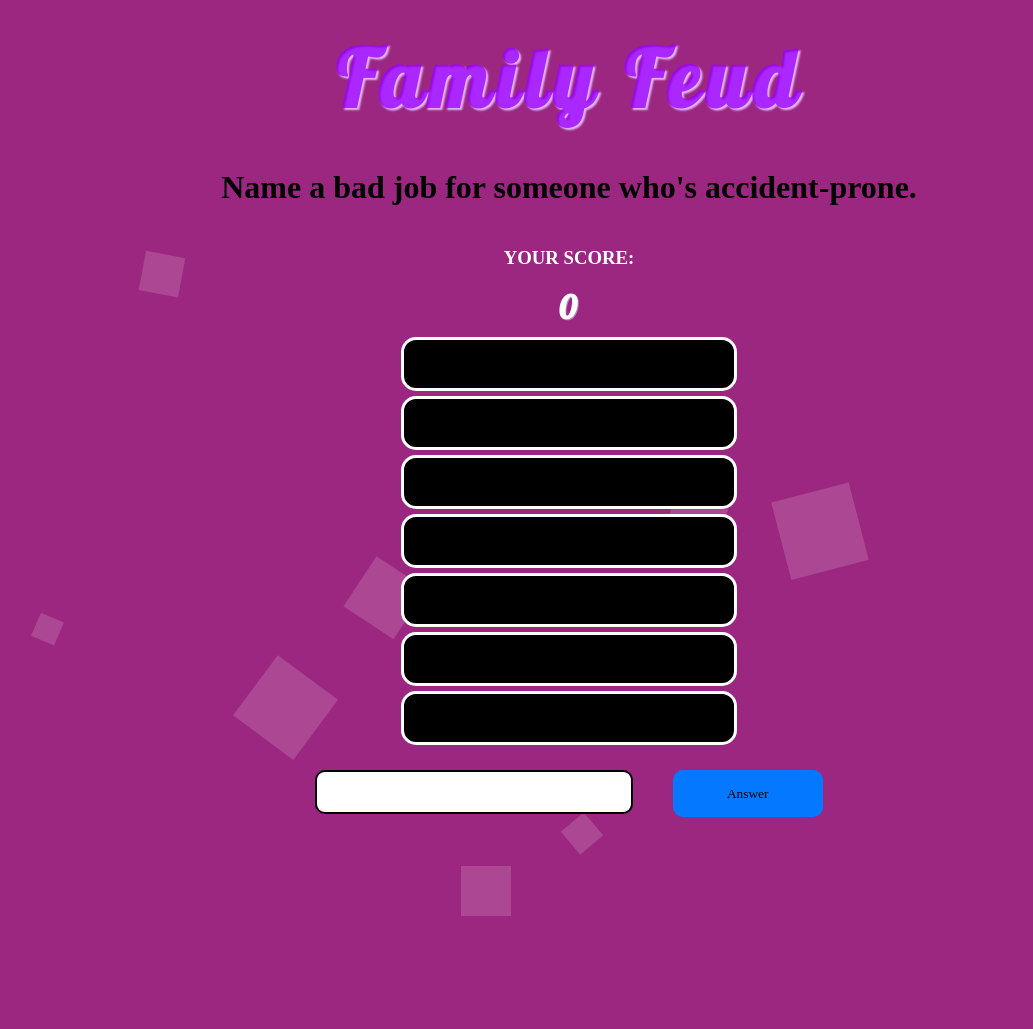
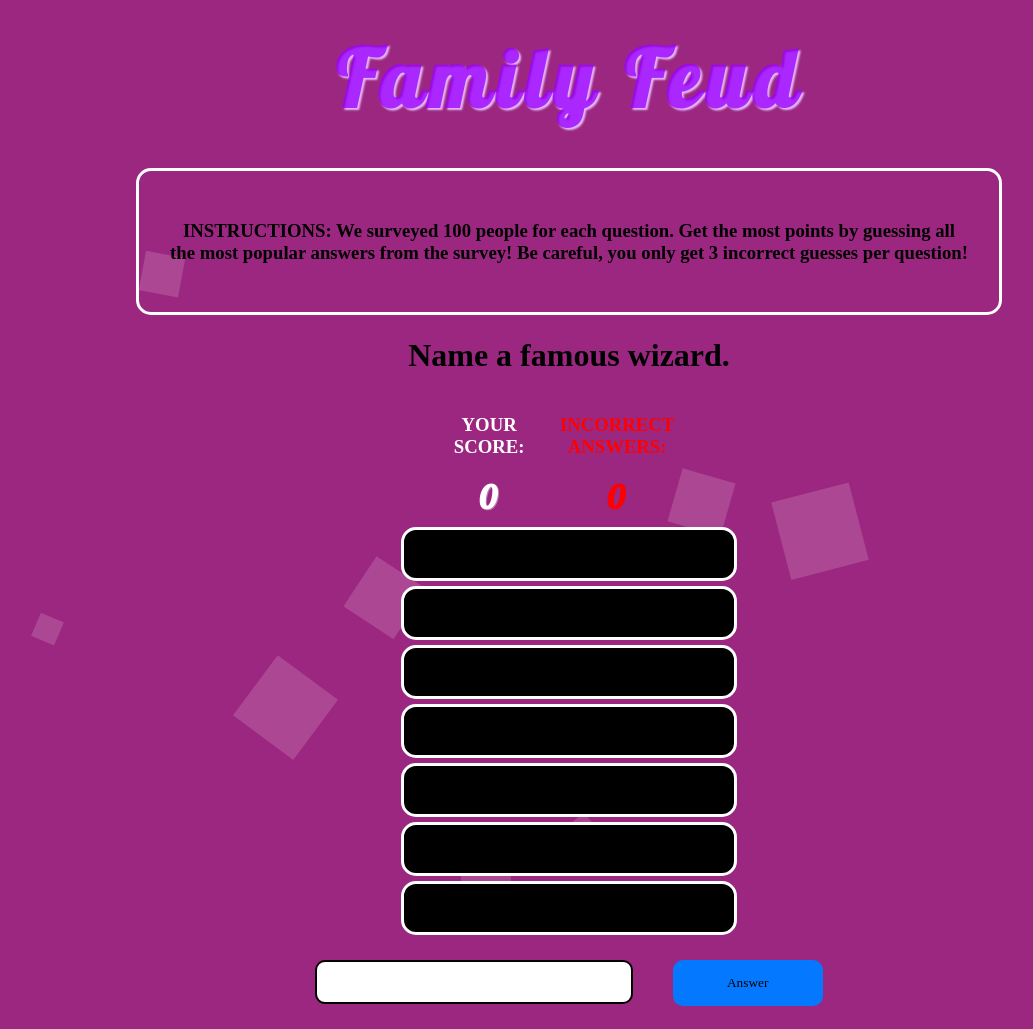
Before and after one commit to hanny242/family-feud, a plain HTML site: page index.html in a window 1280 px wide. Shown: the whole page, without its empty margins (71-1104 px from the left). Before the commit the page ends 916 px from the top, so only its background shows below. Drawn offline with Linux system fonts and the light colour scheme; a web font is replaced by a local one.

Commit message:
final product

```diff
--- a/index.html
+++ b/index.html
@@ -32,6 +32,9 @@
         </ul>
 
     </div>
+    <div class="instructions">
+        <h3>INSTRUCTIONS: We surveyed 100 people for each question. Get the most points by guessing all the most popular answers from the survey! Be careful, you only get 3 incorrect guesses per question!</h3>
+    </div>
     <div class="question">
 
     </div>
--- a/js/logic.js
+++ b/js/logic.js
@@ -8,6 +8,38 @@
         this.playerPoints = 0;
         //this.currentQuestion = this.questions[questionCounter];
         this.questions = [{
+                question: "Name a famous wizard.",
+                answers: [{
+                        answer: "Harry Potter",
+                        percentage: 37
+                    },
+                    {
+                        answer: "Merlin",
+                        percentage: 26
+                    },
+                    {
+                        answer: "Gandalf",
+                        percentage: 11
+                    },
+                    {
+                        answer: "Dr. Strange",
+                        percentage: 9
+                    },
+                    {
+                        answer: "The Wizard of Oz",
+                        percentage: 8
+                    },
+                    {
+                        answer: "Voldemort",
+                        percentage: 3
+                    },
+                    {
+                        answer: "Newt Scamander",
+                        percentage: 2
+                    }
+                ]
+            },
+            {
                 question: "Name a bad job for someone who's accident-prone.",
                 answers: [{
                         answer: "Driver",
@@ -22,7 +54,7 @@
                         percentage: 11
                     },
                     {
-                        answer: "Food Service",
+                        answer: "Waiter",
                         percentage: 10
                     },
                     {
@@ -60,34 +92,8 @@
                 ]
             },
             {
-                question: "Name something people do just once a week.",
-                answers:[{answer: "Church",
-                          percentage: 35
-                        },
-                        {
-                           answer: "Groceries",
-                           percentage: 24
-                        },
-                        {
-                            answer: "Laundry",
-                            percentage: 12
-                        },
-                        {
-                            answer: "Clean House",
-                            percentage:6
-                        },
-                        {
-                            answer: "Sleep In",
-                            percentage: 6
-                        },
-                        {
-                            answer: "Eat Out",
-                            percentage: 4
-                        }]
-            },
-            {
                 question: "Name something you might eat with a hamburger.",
-                asnwers:[{
+                answers: [{
                         answer: "Fries",
                         percentage: 60
                     },
@@ -110,42 +116,12 @@
                     {
                         answer: "Pickles",
                         percentage: 3
-                        }]
-            },
-            {
-                question: "Name a famous wizard.",
-                answers:[{
-                            answer: "Harry Potter",
-                            percentage: 37
-                        },
-                        {
-                            answer: "Merlin",
-                            percentage: 26
-                        },
-                        {
-                            answer: "Gandalf",
-                            percentage: 11
-                        },
-                        {
-                            answer: "Dr. Strange",
-                            percentage: 9
-                        },
-                        {
-                            answer: "The Wizard of Oz",
-                            percentage: 8
-                        },
-                        {
-                            answer: "Voldemort",
-                            percentage: 3
-                        },
-                        {
-                            answer: "Newt Scamander",
-                            percentage: 2
-                        }]
+                    }
+                ]
             },
             {
                 question: "Name a language that makes anything sound romantic.",
-                answers:[{
+                answers: [{
                         answer: "French",
                         percentage: 40
                     },
@@ -172,7 +148,8 @@
                     {
                         answer: "Japanese",
                         percentage: 3
-                        }]
+                    }
+                ]
             },
             {
                 question: "Name a place you might pick up a date who isn't interested in a serious relationship.",
@@ -199,11 +176,12 @@
                     {
                         answer: "The Mall",
                         percentage: 2
-                        }]
+                    }
+                ]
             },
             {
                 question: "Name a word that people yell at their dogs.",
-                answers:[{
+                answers: [{
                         answer: "No",
                         percentage: 27
                     },
@@ -226,7 +204,8 @@
                     {
                         answer: "Bad",
                         percentage: 5
-                        }]
+                    }
+                ]
             }
         ]
 
@@ -238,11 +217,13 @@
     }
 
     checkIfRight(submittedAnswer) {
+        debugger
         let answersArray = this.questions[this.questionCounter].answers
-        for (let i =0; i < answersArray.length; i++){
+        debugger
+        for (let i = 0; i < answersArray.length; i++) {
             let answer = answersArray[i];
             if (answer.answer.toLowerCase() === submittedAnswer.toLowerCase()) {
-                debugger
+
                 document.querySelector(`.answer-${i}`).style.backgroundColor = "transparent";
                 //document.querySelector(`.percentage-${i}`).innerHTML = this.playerPoints.value
                 this.correctAnswersCounter++;
@@ -252,8 +233,8 @@
                 return;
             }
         }
-        // this.showBigRedX();
         this.incorrectAnswers++;
+        document.querySelector("#bad-answers").innerHTML = this.incorrectAnswers
     }
 
 
@@ -267,9 +248,10 @@
     // }
 
     nextQuestion() {
-        if (this.correctAnswersCounter === this.questions[this.questionCounter].answers.length || this.incorrectAnswers === 3){
+        if (this.correctAnswersCounter === this.questions[this.questionCounter].answers.length || this.incorrectAnswers === 3) {
             this.questionCounter++;
             this.correctAnswersCounter = 0;
+            this.incorrectAnswers = 0;
 
             renderQuestion(this.questions[this.questionCounter]);
         }
@@ -280,7 +262,7 @@
             return true;
         } else if (this.questionsCounter < this.questions.length) {
             return false;
-            document.querySelector('.')
+            //document.querySelector('.')
         }
     }
 }
--- a/js/main.js
+++ b/js/main.js
@@ -37,7 +37,10 @@
     document.getElementsByClassName("question")[0].innerHTML = `
       <div class="question">
         <h1>${question.question}</h1>
+        <div class="scores">
         <div class="score"><h3>YOUR SCORE: <h5 id="points">${game.playerPoints}</h5></h3></div>
+        <div class="incorrect"><h3>INCORRECT ANSWERS: <h5 id="bad-answers">${game.incorrectAnswers}</h5></h3></div>
+        </div>
         <div class="options">${answersHTML}</div>
       </div>
     `;
@@ -47,15 +50,4 @@
   let answer = document.querySelector('.player-answer').value
   game.checkIfRight(answer);
   game.nextQuestion();
-  document.querySelector('.player-points').value = game.playerPoints.value
 })
-
-
-
-//document.querySelector(".submit-answer").onclick = function() {
-  // todo B
-  // get value
-  // check if answer is correct
-  // go to next question
-  // render next question
-//}
--- a/style.css
+++ b/style.css
@@ -33,8 +33,8 @@
 
 
 .question {
-    text-align: center;
-    display: flex;
+	display: flex;
+	text-align: center;
     justify-content: center;
     align-items: center;
     flex-direction: column;
@@ -78,8 +78,15 @@
 }
 
 .score {
+	display: inline-block;
     color: white;
-    margin: 0;
+	margin: 0;
+}
+
+.scores {
+	display: flex;
+	justify-content: space-between;
+	width: 20vw;
 }
 
 #points {
@@ -91,24 +98,48 @@
     margin: 0 0 5px 0;
 }
 
+.incorrect {
+	display: inline;
+	color: red;
+	margin: 0;
+}
+
+#bad-answers {
+	font-family: "Lobster" !important;
+    font-size: 2em;
+    color: rgba(13, 164, 252, 0.527)
+    text-shadow: 1px 1px #e7e7f875;;
+    letter-spacing: 0.09em;
+    margin: 0 0 5px 0;
+}
+
+.instructions {
+	width: 800px;
+	padding: 30px;
+	text-align: center;
+    border: solid 3px white;
+	border-radius: 15px;
+	margin-top: 20px;
+}
+
 
 
 
 @keyframes pulse {
 	0% {
-		background: #f44336;
+		background: #8218d8;
 	}
 	25% {
-		background: #e91e63;
+		background: #6b07bd;
 	}
 	50% {
 		background: #9c2780;
 	}
 	75% {
-		background: #673ab7;
+		background: #b73a87;
 	}
 	100% {
-		background: #f44336;
+		background: #8218d8;
 	}
 }
 
```
Lines whose indentation alone changed are shown as unchanged.
